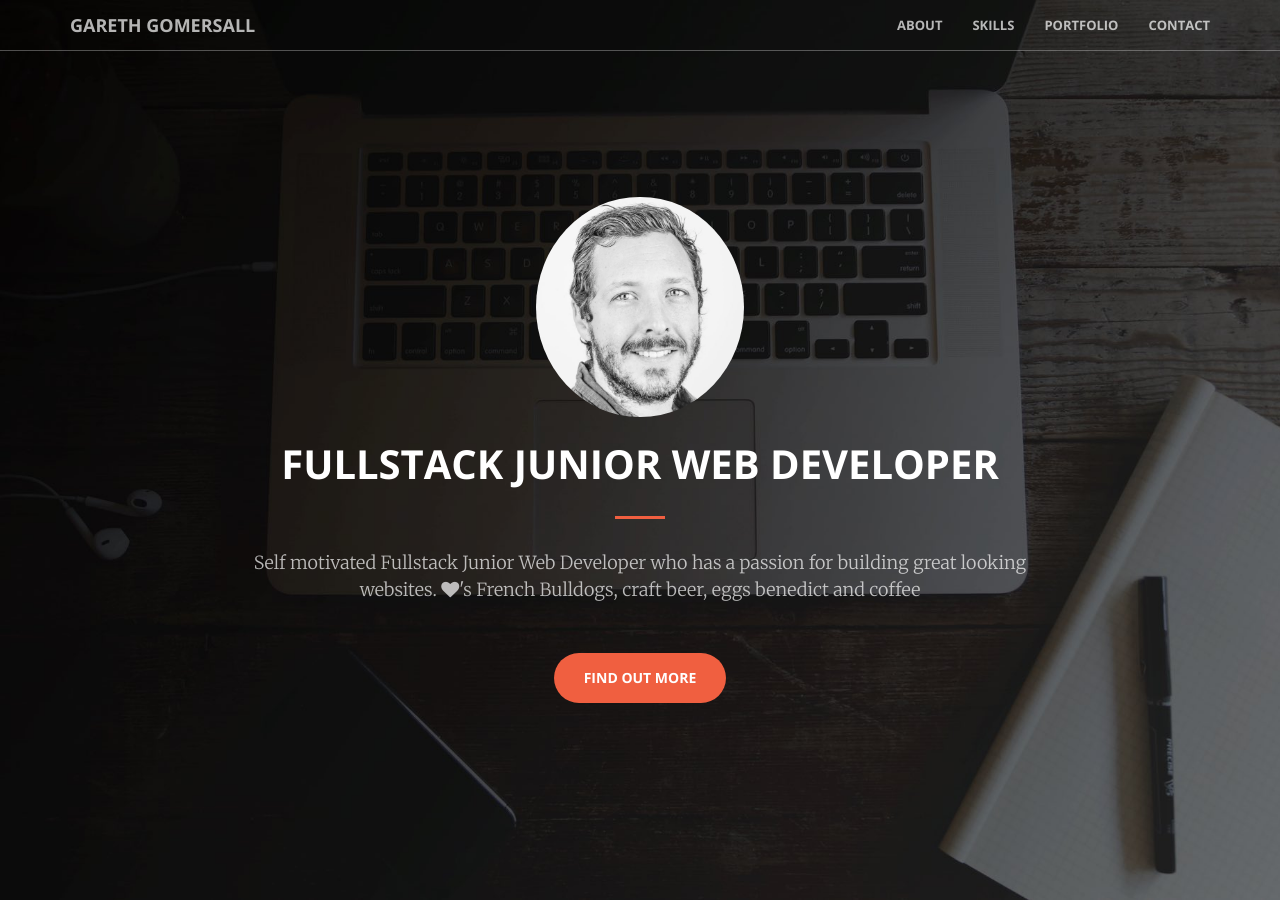
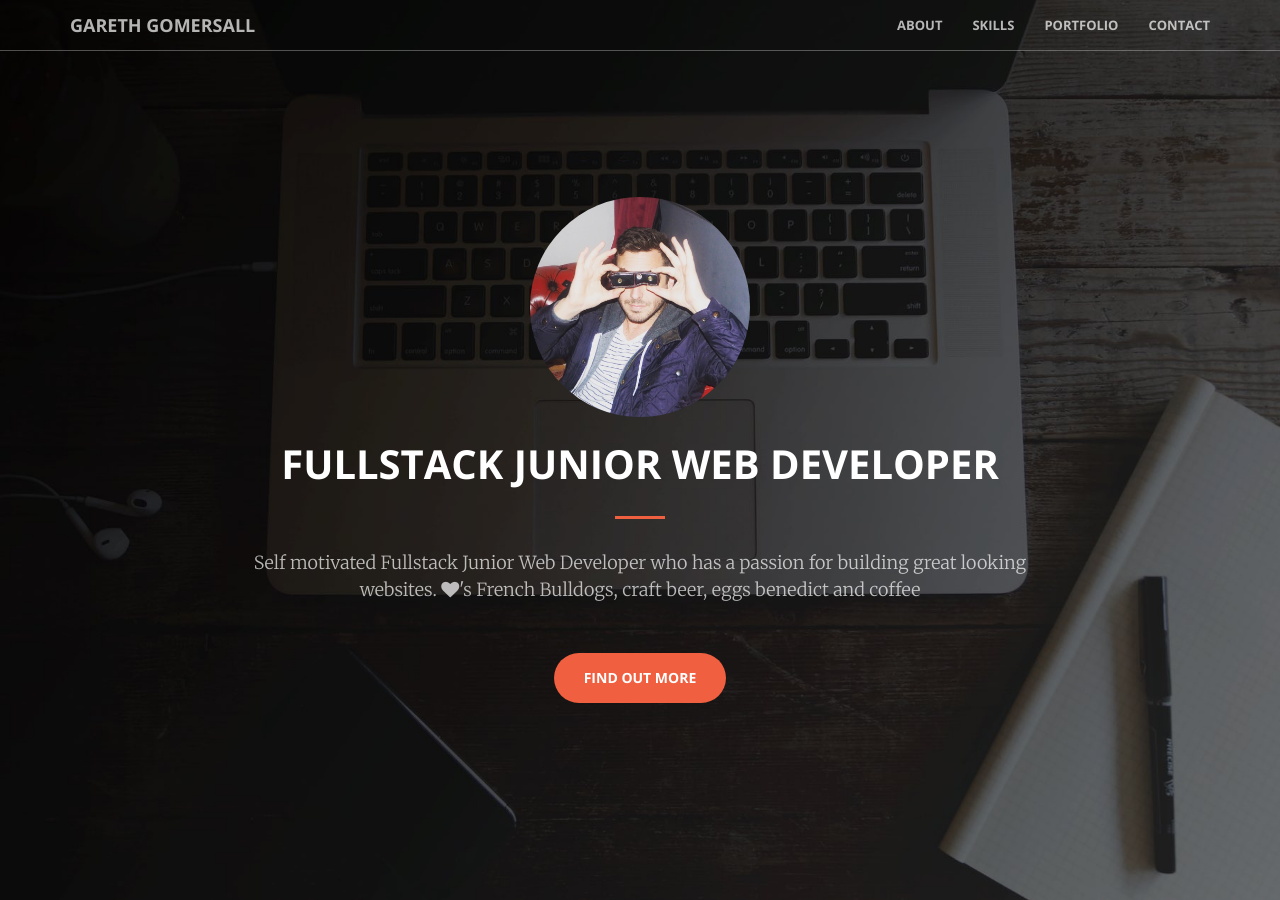
Before and after one commit to ggomersall/ggomersall.github.io, a Jekyll site: the page built from index.html, in a window 1280 px wide and 900 px high. Built offline with Jekyll 4.4.1, drawn with Linux system fonts in a browser that asks for light colours.

Commit message:
changed profile image

```diff
--- a/_includes/header.html
+++ b/_includes/header.html
@@ -2,7 +2,7 @@
     <div class="header-content">
         <div class="header-content-inner">
           <div class="head-shot">
-            <img src="../img/headshot.jpg">
+            <img src="../img/garethg_binoc.jpg">
           </div>
             <h1>Fullstack Junior Web Developer</h1>
             <hr>
```
Also changed, not shown: img/garethg_binoc.jpg (added).
